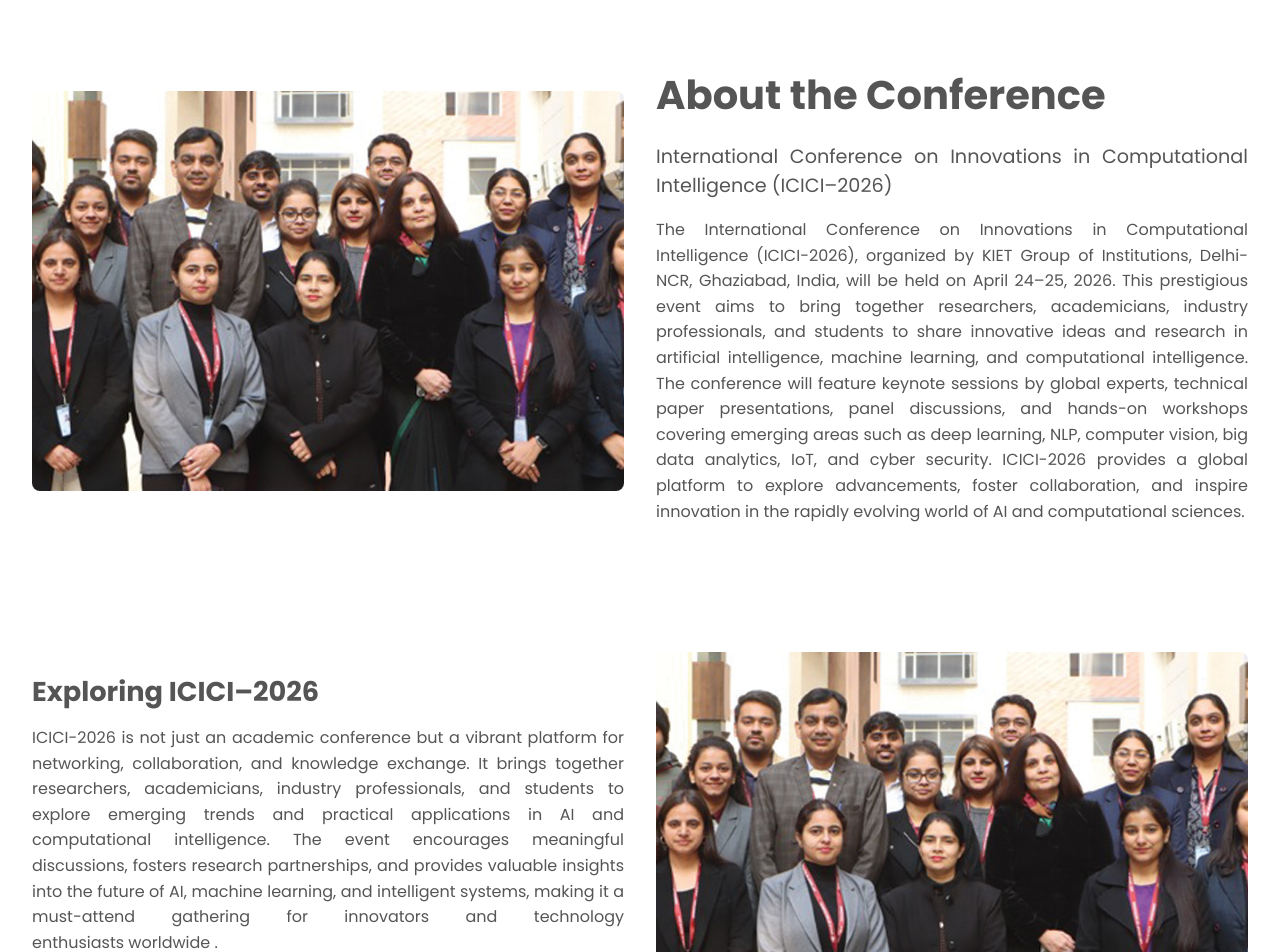
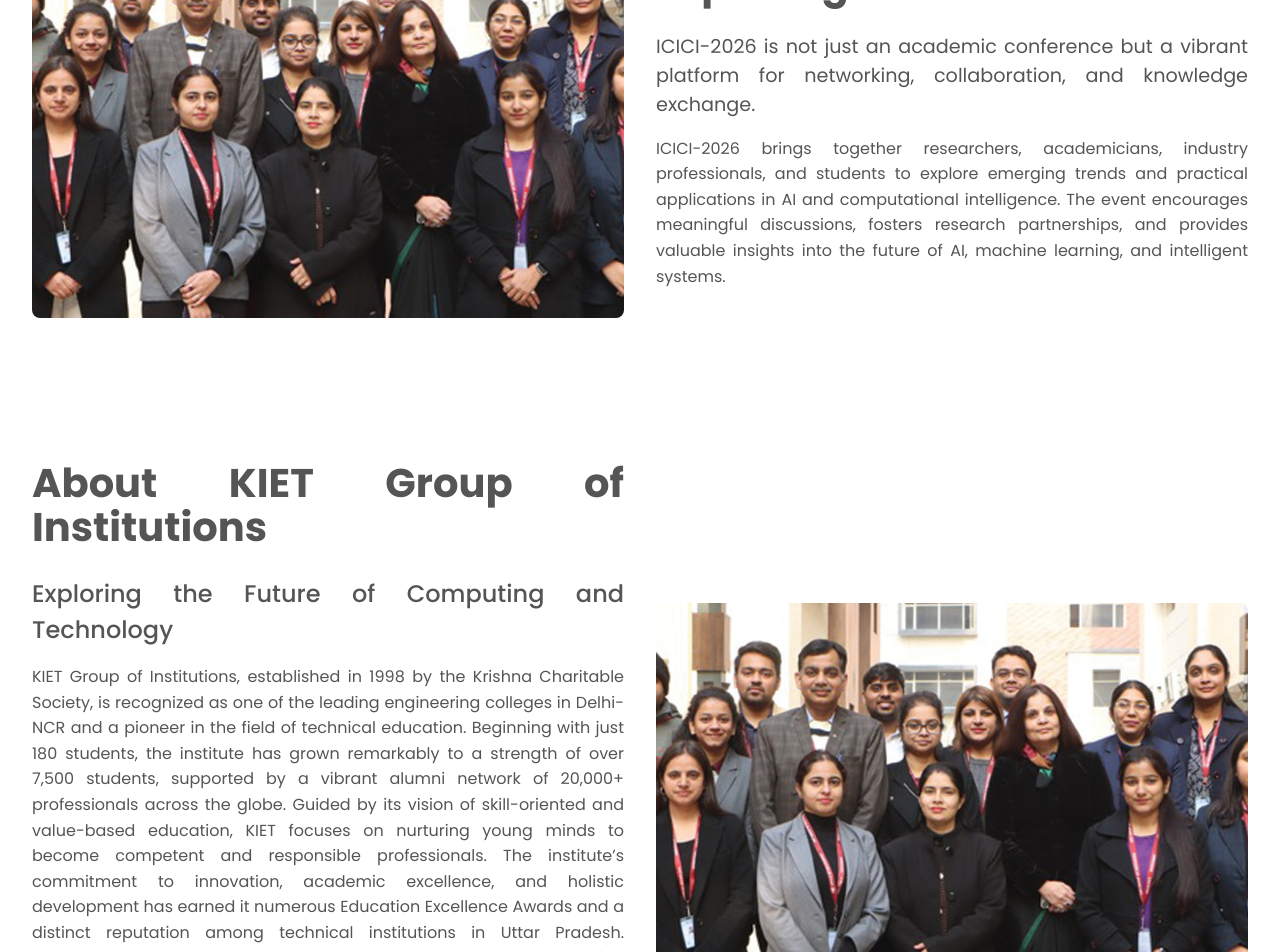
Before and after one commit to ArnavBhardwaj123/KIET_ICICI_2026, a React (Vite) app in the folder frontend/: page / in a window 1280 px wide. Shown: the part 1900-2852 px from the top of the page. Built offline with nearby package versions, Linux system fonts and the light colour scheme.

Commit message:
fixed the order of element in home

```diff
--- a/frontend/src/pages/home.jsx
+++ b/frontend/src/pages/home.jsx
@@ -476,6 +476,7 @@
           >
             Innovate. Collaborate. Lead.
           </p>
+          {/* Moved: About Conference content into the first slot (below Innovate) */}
           <h1
             style={{
               fontFamily: "Poppins",
@@ -484,7 +485,7 @@
               color: "#555",
             }}
           >
-            About KIET Group of Institutions
+            About the Conference
           </h1>
           <p
             style={{
@@ -495,7 +496,7 @@
               color: "#555",
             }}
           >
-            Exploring the Future of Computing and Technology
+            International Conference on Innovations in Computational Intelligence (ICICI–2026)
           </p>
           <p
             style={{
@@ -505,7 +506,7 @@
               color: "#555",
             }}
           >
-KIET Group of Institutions, established in 1998 by the Krishna Charitable Society, is recognized as one of the leading engineering colleges in Delhi-NCR and a pioneer in the field of technical education. Beginning with just 180 students, the institute has grown remarkably to a strength of over 7,500 students, supported by a vibrant alumni network of 20,000+ professionals across the globe. Guided by its vision of skill-oriented and value-based education, KIET focuses on nurturing young minds to become competent and responsible professionals. The institute’s commitment to innovation, academic excellence, and holistic development has earned it numerous Education Excellence Awards and a distinct reputation among technical institutions in Uttar Pradesh. Accredited by NAAC with Grade ‘A+’, and with several programs including CSE, CSIT, CS, ECE, EEE, IT, ME, CE, MCA, MBA, and Pharmacy accredited by NBA, KIET continues to uphold its legacy of “Achieving High” through quality education, strong industry connect, and outstanding placement records. </p>
+The International Conference on Innovations in Computational Intelligence (ICICI-2026), organized by KIET Group of Institutions, Delhi-NCR, Ghaziabad, India, will be held on April 24–25, 2026. This prestigious event aims to bring together researchers, academicians, industry professionals, and students to share innovative ideas and research in artificial intelligence, machine learning, and computational intelligence. The conference will feature keynote sessions by global experts, technical paper presentations, panel discussions, and hands-on workshops covering emerging areas such as deep learning, NLP, computer vision, big data analytics, IoT, and cyber security. ICICI-2026 provides a global platform to explore advancements, foster collaboration, and inspire innovation in the rapidly evolving world of AI and computational sciences.</p>
         </div>
 
         {/* Right Column: Image */}
@@ -542,6 +543,7 @@
           >
 
           </p>
+          {/* Moved: Exploring ICICI content into the second slot */}
           <h1
             style={{
               fontFamily: "Poppins",
@@ -550,7 +552,7 @@
               color: "#555",
             }}
           >
-            About the Conference
+            Exploring ICICI–2026
           </h1>
           <p
             style={{
@@ -560,7 +562,7 @@
               color: "#555",
             }}
           >
-            International Conference on Innovations in Computational Intelligence (ICICI–2026)
+            ICICI-2026 is not just an academic conference but a vibrant platform for networking, collaboration, and knowledge exchange.
 
           </p>
           <p
@@ -571,7 +573,8 @@
               color: "#555",
             }}
           >
-The International Conference on Innovations in Computational Intelligence (ICICI-2026), organized by KIET Group of Institutions, Delhi-NCR, Ghaziabad, India, will be held on April 24–25, 2026. This prestigious event aims to bring together researchers, academicians, industry professionals, and students to share innovative ideas and research in artificial intelligence, machine learning, and computational intelligence. The conference will feature keynote sessions by global experts, technical paper presentations, panel discussions, and hands-on workshops covering emerging areas such as deep learning, NLP, computer vision, big data analytics, IoT, and cyber security. ICICI-2026 provides a global platform to explore advancements, foster collaboration, and inspire innovation in the rapidly evolving world of AI and computational sciences.</p>
+            ICICI-2026 brings together researchers, academicians, industry professionals, and students to explore emerging trends and practical applications in AI and computational intelligence. The event encourages meaningful discussions, fosters research partnerships, and provides valuable insights into the future of AI, machine learning, and intelligent systems.
+          </p>
         </div>
       </div>
 
@@ -592,17 +595,28 @@
             style={{ color: "teal", fontFamily: "Poppins", fontSize: "1.5rem" }}
           >
           </p>
+          {/* Moved: About KIET content into the third slot (above the indexing box) */}
           <h1
             style={{
               fontFamily: "Poppins",
-              fontSize: "1.7rem",
+              fontSize: "2.5rem",
               marginTop: "0.5rem",
               color: "#555",
             }}
           >
-            Exploring ICICI–2026
+            About KIET Group of Institutions
 
           </h1>
+          <p
+            style={{
+              fontFamily: "Poppins",
+              fontSize: "1.5rem",
+              fontWeight: "500",
+              marginTop: "1rem",
+              color: "#555",
+            }}
+          >
+            Exploring the Future of Computing and Technology        </p>
           <p
             style={{
               fontFamily: "Poppins",
@@ -611,8 +625,7 @@
               color: "#555",
             }}
           >
-            ICICI-2026 is not just an academic conference but a vibrant platform for networking, collaboration, and knowledge exchange. It brings together researchers, academicians, industry professionals, and students to explore emerging trends and practical applications in AI and computational intelligence. The event encourages meaningful discussions, fosters research partnerships, and provides valuable insights into the future of AI, machine learning, and intelligent systems, making it a must-attend gathering for innovators and technology enthusiasts worldwide .
-          </p>
+KIET Group of Institutions, established in 1998 by the Krishna Charitable Society, is recognized as one of the leading engineering colleges in Delhi-NCR and a pioneer in the field of technical education. Beginning with just 180 students, the institute has grown remarkably to a strength of over 7,500 students, supported by a vibrant alumni network of 20,000+ professionals across the globe. Guided by its vision of skill-oriented and value-based education, KIET focuses on nurturing young minds to become competent and responsible professionals. The institute’s commitment to innovation, academic excellence, and holistic development has earned it numerous Education Excellence Awards and a distinct reputation among technical institutions in Uttar Pradesh. Accredited by NAAC with Grade ‘A+’, and with several programs including CSE, CSIT, CS, ECE, EEE, IT, ME, CE, MCA, MBA, and Pharmacy accredited by NBA, KIET continues to uphold its legacy of “Achieving High” through quality education, strong industry connect, and outstanding placement records. </p>
           <br></br>
            <div style={{
               backgroundColor: '#f0edffff',
```
